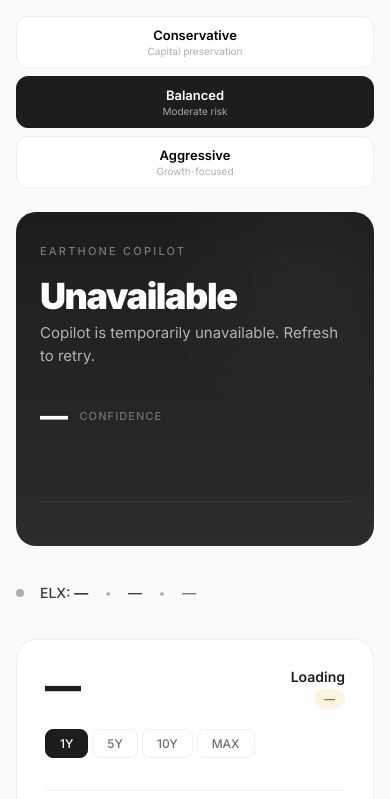
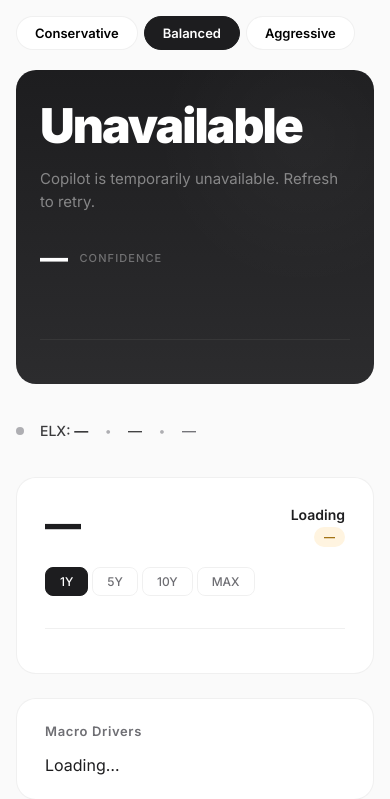
Before and after one commit to tomzatalovski-dev/earthone, a Python web app: template templates/dashboard.html in a window 390 px wide. Shown: the part 40-839 px from the top of the page. Run offline with Jinja, Linux system fonts and the light colour scheme; the template is opened without the code that fills it, so the values that code supplies are empty.

Commit message:
V20 polish: simplified hero, urgency warning, inline pills, shorter copy, mobile-first

```diff
--- a/templates/dashboard.html
+++ b/templates/dashboard.html
@@ -54,13 +54,14 @@
     .content{max-width:900px;margin:0 auto;padding:32px 32px 80px}
 
     /* ─── Profile Bar ─────────────────────────────── */
-    .profile-bar{display:flex;gap:8px;margin-bottom:24px}
-    .profile-btn{flex:1;background:var(--card);border:1px solid var(--border);border-radius:var(--radius-sm);padding:10px 12px;cursor:pointer;text-align:center;transition:all .2s;font-family:var(--font)}
-    .profile-btn:hover{border-color:rgba(0,0,0,.12)}
+    .profile-bar{display:flex;gap:6px;margin-bottom:20px;overflow-x:auto;-webkit-overflow-scrolling:touch;scrollbar-width:none}
+    .profile-bar::-webkit-scrollbar{display:none}
+    .profile-btn{background:var(--card);border:1px solid var(--border);border-radius:100px;padding:8px 18px;cursor:pointer;text-align:center;transition:all .2s;font-family:var(--font);white-space:nowrap;flex-shrink:0}
+    .profile-btn:hover{border-color:rgba(0,0,0,.15)}
     .profile-btn.active{border-color:#1d1d1f;background:#1d1d1f;color:#fff}
-    .profile-btn-label{display:block;font-size:13px;font-weight:600}
-    .profile-btn-desc{display:block;font-size:10px;color:var(--text-4);margin-top:2px}
-    .profile-btn.active .profile-btn-desc{color:rgba(255,255,255,.6)}
+    .profile-btn-label{font-size:13px;font-weight:600}
+    .profile-btn-desc{display:none}
+    .profile-btn.active .profile-btn-desc{display:none}
 
     /* ═══════════════════════════════════════════════
        1. HERO — THE DECISION
@@ -79,31 +80,35 @@
       background:radial-gradient(circle,rgba(255,255,255,.03) 0%,transparent 70%);
       pointer-events:none;
     }
-    .hero-brand{font-size:11px;font-weight:500;letter-spacing:.2em;text-transform:uppercase;color:rgba(255,255,255,.4);margin-bottom:20px}
-    .hero-action{font-size:56px;font-weight:900;letter-spacing:-.04em;line-height:1;margin-bottom:8px}
+    .hero-brand{display:none}
+    .hero-action{font-size:64px;font-weight:900;letter-spacing:-.04em;line-height:1;margin-bottom:6px}
     .hero-action .action-add{color:#30d158}
     .hero-action .action-reduce{color:#ff453a}
     .hero-action .action-hedge{color:#ff9f0a}
     .hero-action .action-wait{color:rgba(255,255,255,.5)}
-    .hero-summary{font-size:17px;font-weight:400;color:rgba(255,255,255,.65);line-height:1.5;max-width:600px;margin-bottom:32px}
+    .hero-warning{font-size:14px;font-weight:600;color:#ff9f0a;margin-bottom:12px;display:flex;align-items:center;gap:6px}
+    .hero-summary{font-size:15px;font-weight:400;color:rgba(255,255,255,.45);line-height:1.5;max-width:500px;margin-bottom:28px}
     .hero-confidence{position:absolute;top:48px;right:40px;text-align:right}
     .hero-confidence-value{font-size:40px;font-weight:800;letter-spacing:-.02em}
     .hero-confidence-label{font-size:11px;font-weight:500;color:rgba(255,255,255,.35);letter-spacing:.1em;text-transform:uppercase}
 
-    /* Allocation strip */
-    .hero-alloc{display:flex;gap:12px;margin-bottom:28px;flex-wrap:wrap}
-    .hero-alloc-item{background:rgba(255,255,255,.06);border:1px solid rgba(255,255,255,.08);border-radius:10px;padding:10px 16px;min-width:100px;text-align:center}
-    .hero-alloc-name{font-size:11px;font-weight:500;color:rgba(255,255,255,.4);letter-spacing:.05em}
-    .hero-alloc-val{font-size:18px;font-weight:700;margin-top:2px}
+    /* Allocation pills */
+    .hero-alloc{display:flex;gap:8px;margin-bottom:24px;flex-wrap:wrap}
+    .hero-alloc-item{display:inline-flex;align-items:center;gap:6px;background:rgba(255,255,255,.06);border:1px solid rgba(255,255,255,.08);border-radius:100px;padding:6px 14px;font-size:13px;font-weight:600}
+    .hero-alloc-name{color:rgba(255,255,255,.5)}
+    .hero-alloc-val{}
     .hero-alloc-val.pos{color:#30d158}
     .hero-alloc-val.neg{color:#ff453a}
-    .hero-alloc-val.flat{color:rgba(255,255,255,.25)}
+    .hero-alloc-val.flat{color:rgba(255,255,255,.2)}
 
-    /* Action grid */
-    .hero-grid{display:grid;grid-template-columns:repeat(3,1fr);gap:12px;margin-bottom:20px}
-    .hero-cell{background:rgba(255,255,255,.04);border:1px solid rgba(255,255,255,.06);border-radius:12px;padding:14px 16px}
-    .hero-cell-label{font-size:10px;font-weight:600;letter-spacing:.18em;text-transform:uppercase;color:rgba(255,255,255,.3);margin-bottom:8px}
-    .hero-cell-text{font-size:13px;line-height:1.6;color:rgba(255,255,255,.7)}
+    /* Action lines */
+    .hero-grid{display:flex;flex-direction:column;gap:6px;margin-bottom:20px}
+    .hero-cell{display:none}
+    .hero-cell-label{display:none}
+    .hero-cell-text{display:none}
+    .hero-actions-list{display:flex;flex-direction:column;gap:6px}
+    .hero-action-line{font-size:14px;color:rgba(255,255,255,.6);line-height:1.5}
+    .hero-action-line::before{content:'→ ';color:rgba(255,255,255,.3)}
 
     .hero-invalidation{font-size:12px;color:rgba(255,255,255,.3);border-top:1px solid rgba(255,255,255,.06);padding-top:16px}
     .hero-portfolio-note{font-size:13px;color:#ff9f0a;margin-bottom:12px}
@@ -256,13 +261,12 @@
       .main{margin-left:0}
       .content{padding:16px 16px 60px}
       .hero-decision{padding:32px 24px 28px;border-radius:20px}
-      .hero-action{font-size:36px}
+      .hero-action{font-size:48px}
       .hero-summary{font-size:15px}
       .hero-confidence{position:static;text-align:left;margin-bottom:20px;display:flex;align-items:center;gap:12px}
       .hero-confidence-value{font-size:28px}
       .hero-alloc{flex-wrap:wrap}
-      .hero-alloc-item{min-width:70px;padding:8px 12px}
-      .hero-alloc-val{font-size:15px}
+      .hero-alloc-item{padding:5px 12px;font-size:12px}
       .hero-grid{grid-template-columns:1fr}
       .tvy-card{flex-wrap:wrap;gap:16px;padding:16px}
       .tvy-value{font-size:24px}
@@ -270,7 +274,7 @@
       .macro-row{flex-wrap:wrap;gap:4px}
       .portfolio-form{grid-template-columns:repeat(2,1fr)}
       .portfolio-metrics{grid-template-columns:1fr}
-      .profile-bar{flex-direction:column}
+      .profile-bar{flex-direction:row}
       .topbar{padding:10px 16px}
     }
   </style>
@@ -331,7 +335,8 @@
         <div class="hero-decision" id="hero-decision">
           <div class="hero-brand">EarthOne Copilot</div>
           <div class="hero-action" id="hero-action">Loading&hellip;</div>
-          <div class="hero-summary" id="hero-summary">Analyzing macro conditions&hellip;</div>
+          <div class="hero-warning" id="hero-warning"></div>
+          <div class="hero-summary" id="hero-summary"></div>
           <div class="hero-confidence" id="hero-confidence">
             <div class="hero-confidence-value" id="hero-conf-val">&mdash;</div>
             <div class="hero-confidence-label">Confidence</div>
@@ -911,13 +916,21 @@
   function renderHeroDecision(d){
     const actionLabel=d.action?d.action.replace('_',' '):'WAIT';
     const actionClass=d.action==='ADD_RISK'?'action-add':d.action==='REDUCE'?'action-reduce':d.action==='HEDGE'?'action-hedge':'action-wait';
-    const toText=(arr)=>arr&&arr.length?arr.map(i=>'\u2022 '+i).join('<br>'):'\u2014';
 
     document.getElementById('hero-action').innerHTML=`<span class="${actionClass}">${actionLabel}</span>`;
-    document.getElementById('hero-summary').textContent=d.summary||'';
     document.getElementById('hero-conf-val').textContent=(d.confidence||0)+'%';
 
-    // Allocation
+    // Warning line (urgency)
+    const warningEl=document.getElementById('hero-warning');
+    const warningMap={'REDUCE':'\u26A0 Liquidity deteriorating','HEDGE':'\u26A0 Risk increasing','ADD_RISK':'\u2705 Conditions improving','WAIT':'\u23F3 No clear signal'};
+    warningEl.textContent=warningMap[d.action]||'';
+
+    // Short summary (brutal, not verbose)
+    const summaryEl=document.getElementById('hero-summary');
+    const s=d.summary||'';
+    summaryEl.textContent=s.length>60?s.substring(0,60).trim()+'...':s;
+
+    // Allocation pills (inline)
     const allocMap={Equities:'0%',Gold:'0%',Cash:'0%',BTC:'0%',Bonds:'0%'};
     if(d.hedge&&d.hedge.length){
       d.hedge.forEach(h=>{
@@ -931,29 +944,20 @@
     }else if(d.action==='ADD_RISK'){
       allocMap.Equities='+10%';allocMap.BTC='+5%';allocMap.Cash='-10%';
     }
-
     function allocClass(v){if(v.startsWith('+'))return'pos';if(v.startsWith('-'))return'neg';return'flat';}
-
-    document.getElementById('hero-alloc').innerHTML=Object.entries(allocMap).map(([k,v])=>`
+    // Only show non-zero allocations
+    document.getElementById('hero-alloc').innerHTML=Object.entries(allocMap).filter(([k,v])=>v!=='0%').map(([k,v])=>`
       <div class="hero-alloc-item">
-        <div class="hero-alloc-name">${k}</div>
-        <div class="hero-alloc-val ${allocClass(v)}">${v}</div>
+        <span class="hero-alloc-val ${allocClass(v)}">${v}</span>
+        <span class="hero-alloc-name">${k}</span>
       </div>`).join('');
 
-    // Grid: Do now / Avoid / Hedge
-    document.getElementById('hero-grid').innerHTML=`
-      <div class="hero-cell">
-        <div class="hero-cell-label">Do now</div>
-        <div class="hero-cell-text">${toText(d.actions)}</div>
-      </div>
-      <div class="hero-cell">
-        <div class="hero-cell-label">Avoid</div>
-        <div class="hero-cell-text">${toText(d.avoid)}</div>
-      </div>
-      <div class="hero-cell">
-        <div class="hero-cell-label">Hedge</div>
-        <div class="hero-cell-text">${toText(d.hedge)}</div>
-      </div>`;
+    // Action lines (simple → arrows)
+    let lines=[];
+    if(d.avoid&&d.avoid.length) d.avoid.forEach(a=>lines.push('Avoid: '+a));
+    if(d.hedge&&d.hedge.length) d.hedge.forEach(h=>lines.push('Hedge: '+h));
+    if(d.actions&&d.actions.length) d.actions.slice(0,2).forEach(a=>lines.push(a));
+    document.getElementById('hero-grid').innerHTML=`<div class="hero-actions-list">${lines.slice(0,4).map(l=>`<div class="hero-action-line">${l}</div>`).join('')}</div>`;
 
     // Portfolio note
     const pnEl=document.getElementById('hero-portfolio-note');
```
